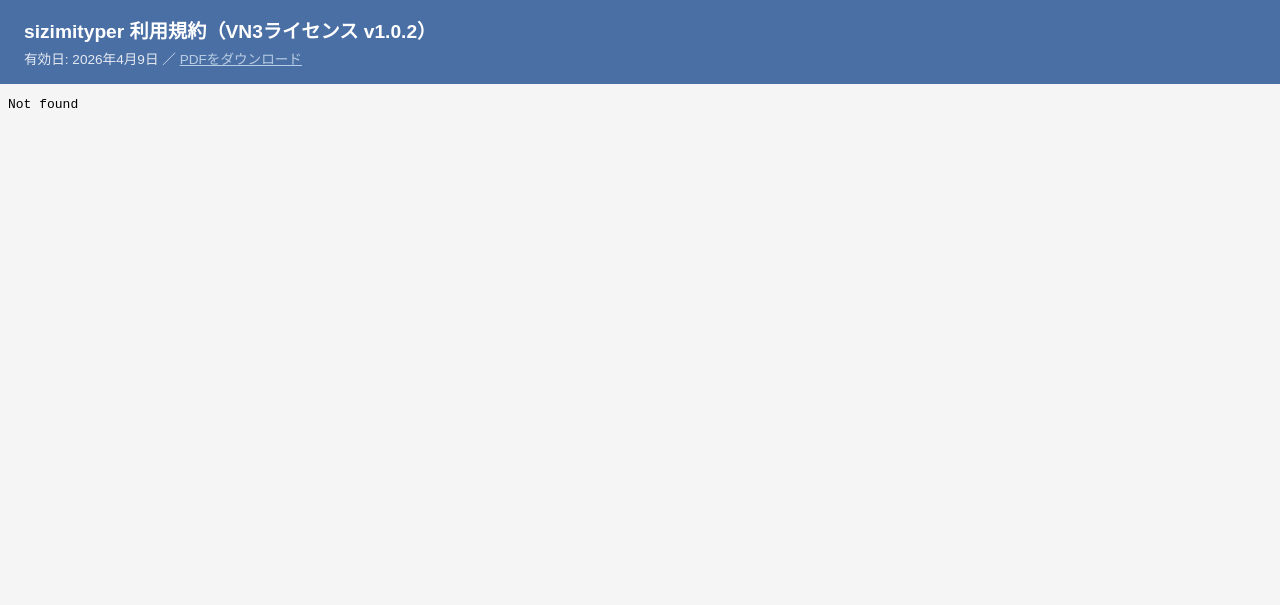
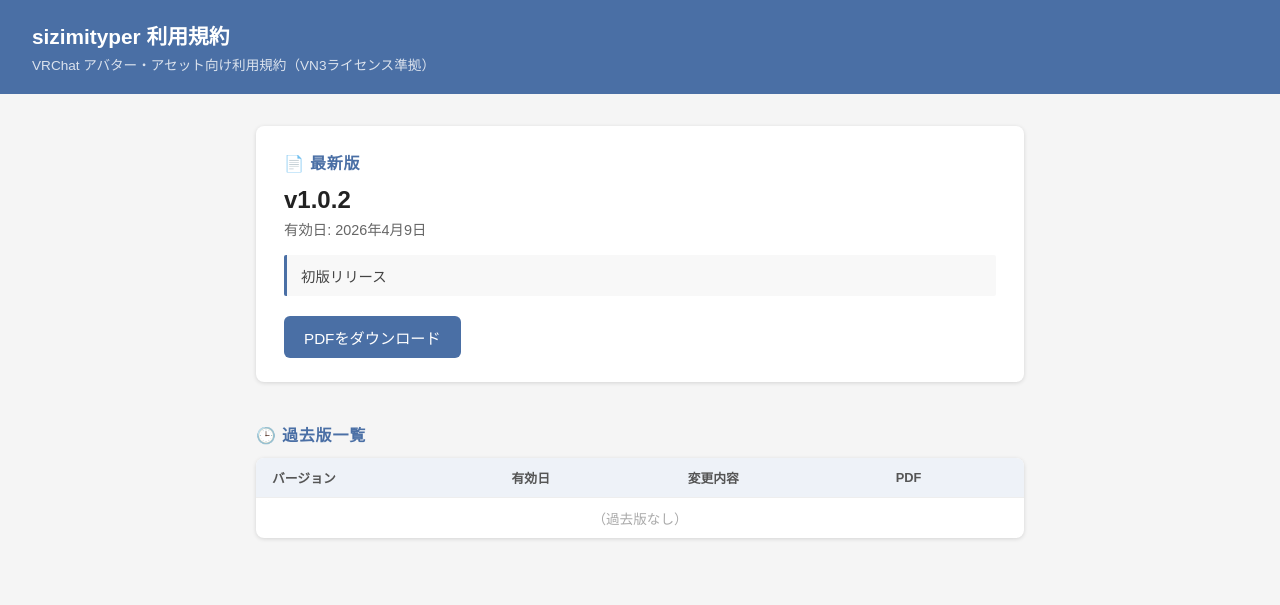
Before and after one commit to sizimityper/terms, a plain HTML site: page index.html in a window 1280 px wide. Drawn offline with Linux system fonts and the light colour scheme.

Commit message:
Add version history index page

```diff
--- a/index.html
+++ b/index.html
@@ -5,18 +5,78 @@
   <meta name="viewport" content="width=device-width, initial-scale=1.0">
   <title>sizimityper 利用規約</title>
   <style>
-    body { margin: 0; font-family: sans-serif; background: #f5f5f5; }
-    header { background: #4a6fa5; color: white; padding: 16px 24px; }
-    header h1 { margin: 0; font-size: 1.2rem; }
-    header p { margin: 4px 0 0; font-size: 0.85rem; opacity: 0.85; }
-    iframe { display: block; width: 100%; height: calc(100vh - 80px); border: none; }
+    * { box-sizing: border-box; margin: 0; padding: 0; }
+    body { font-family: sans-serif; background: #f5f5f5; color: #222; }
+
+    header { background: #4a6fa5; color: white; padding: 20px 32px; }
+    header h1 { font-size: 1.3rem; margin-bottom: 4px; }
+    header p { font-size: 0.85rem; opacity: 0.8; }
+
+    main { max-width: 800px; margin: 32px auto; padding: 0 16px 64px; }
+
+    /* 最新版 */
+    .latest { background: white; border-radius: 8px; box-shadow: 0 1px 4px #0002; padding: 24px 28px; margin-bottom: 40px; }
+    .latest h2 { font-size: 1rem; color: #4a6fa5; margin-bottom: 12px; text-transform: uppercase; letter-spacing: .05em; }
+    .latest .version { font-size: 1.5rem; font-weight: bold; margin-bottom: 4px; }
+    .latest .date { color: #666; font-size: 0.9rem; margin-bottom: 16px; }
+    .latest .desc { font-size: 0.9rem; color: #444; margin-bottom: 20px; background: #f8f8f8; padding: 10px 14px; border-left: 3px solid #4a6fa5; border-radius: 2px; }
+    .btn { display: inline-block; background: #4a6fa5; color: white; text-decoration: none; padding: 10px 20px; border-radius: 6px; font-size: 0.95rem; }
+    .btn:hover { background: #3a5f95; }
+
+    /* 過去版テーブル */
+    .history h2 { font-size: 1rem; color: #4a6fa5; text-transform: uppercase; letter-spacing: .05em; margin-bottom: 12px; }
+    table { width: 100%; border-collapse: collapse; background: white; border-radius: 8px; box-shadow: 0 1px 4px #0002; overflow: hidden; }
+    th { background: #eef2f8; text-align: left; padding: 10px 16px; font-size: 0.8rem; color: #555; font-weight: 600; }
+    td { padding: 10px 16px; font-size: 0.88rem; border-top: 1px solid #eee; vertical-align: top; }
+    td a { color: #4a6fa5; text-decoration: none; }
+    td a:hover { text-decoration: underline; }
+    td.change { color: #444; }
   </style>
 </head>
 <body>
   <header>
-    <h1>sizimityper 利用規約（VN3ライセンス v1.0.2）</h1>
-    <p>有効日: 2026年4月9日 ／ <a href="20260409093753vn3license_ja.pdf" style="color:#cde;" download>PDFをダウンロード</a></p>
+    <h1>sizimityper 利用規約</h1>
+    <p>VRChat アバター・アセット向け利用規約（VN3ライセンス準拠）</p>
   </header>
-  <iframe src="20260409093753vn3license_ja.pdf"></iframe>
+
+  <main>
+    <!-- ===== 最新版 ===== -->
+    <div class="latest">
+      <h2>📄 最新版</h2>
+      <div class="version">v1.0.2</div>
+      <div class="date">有効日: 2026年4月9日</div>
+      <div class="desc">初版リリース</div>
+      <a class="btn" href="20260409093753vn3license_ja.pdf" download>PDFをダウンロード</a>
+    </div>
+
+    <!-- ===== 過去版一覧 ===== -->
+    <!-- 新バージョン追加時: 上の「最新版」を更新し、旧バージョンをここの先頭行に追加 -->
+    <div class="history">
+      <h2>🕒 過去版一覧</h2>
+      <table>
+        <thead>
+          <tr>
+            <th>バージョン</th>
+            <th>有効日</th>
+            <th>変更内容</th>
+            <th>PDF</th>
+          </tr>
+        </thead>
+        <tbody>
+          <!-- 例: 過去版が出たらここに追加
+          <tr>
+            <td>v1.0.1</td>
+            <td>2026-XX-XX</td>
+            <td class="change">〇〇条の文言を修正</td>
+            <td><a href="XXXXXXXX_vn3license_ja.pdf">DL</a></td>
+          </tr>
+          -->
+          <tr>
+            <td colspan="4" style="color:#aaa; text-align:center; font-size:0.85rem;">（過去版なし）</td>
+          </tr>
+        </tbody>
+      </table>
+    </div>
+  </main>
 </body>
 </html>
```
